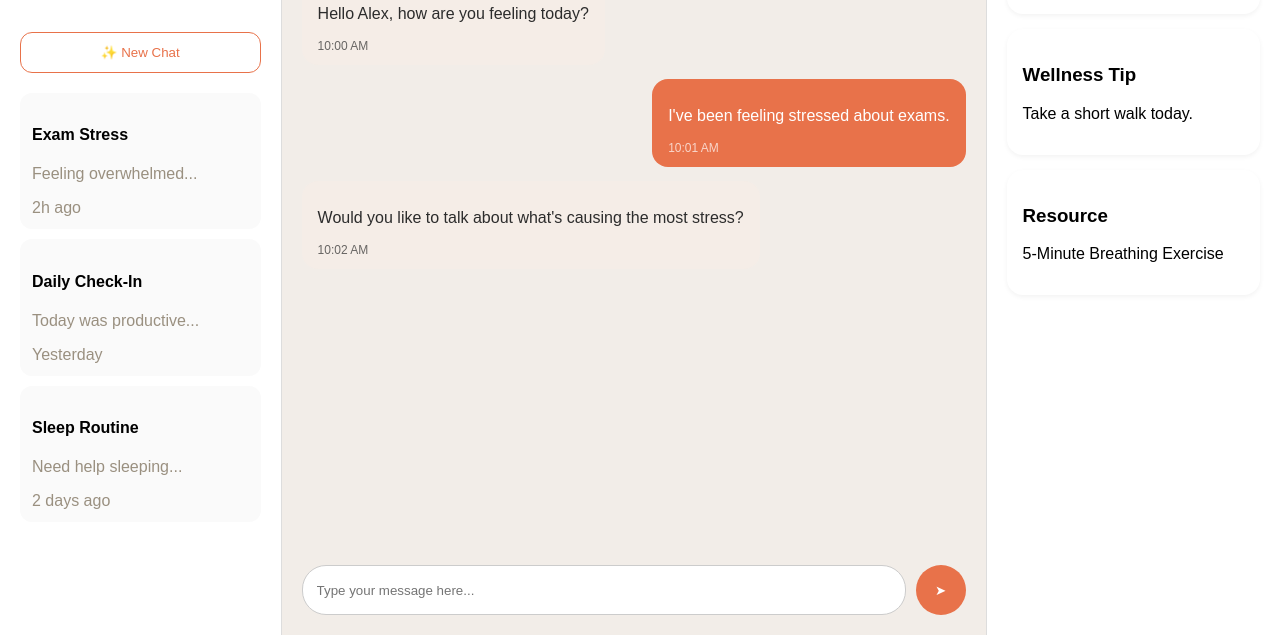
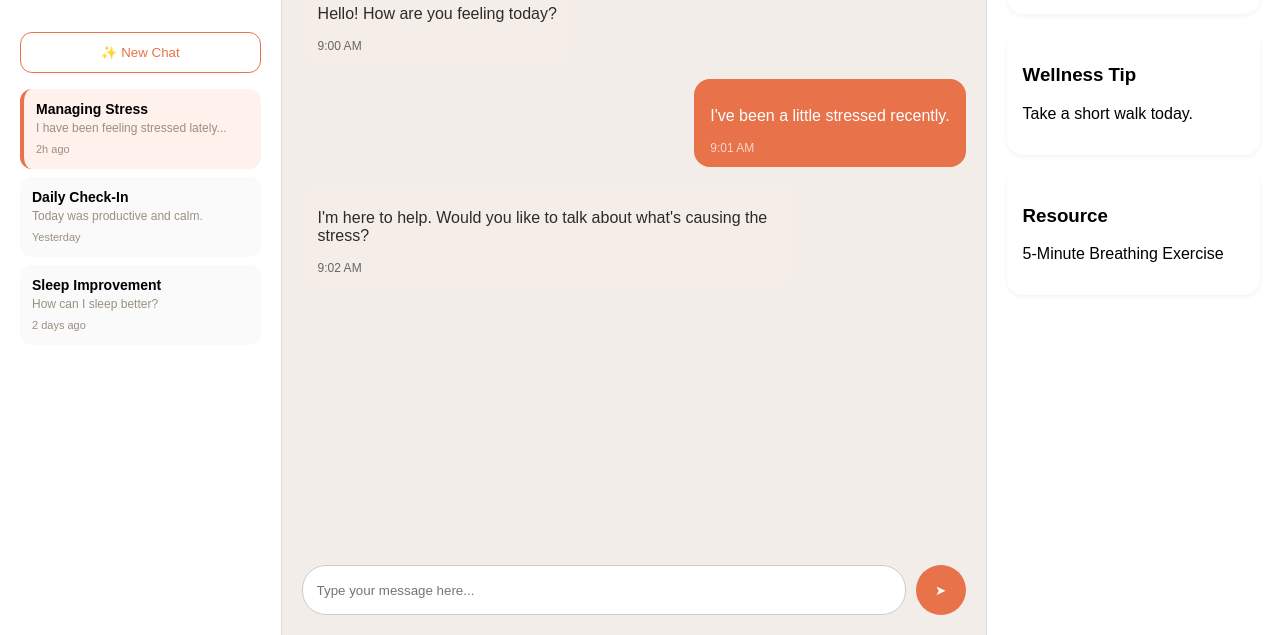
Before and after one commit to kaavyaMagesh/Mental-Wellness-Companion-Chat-, a plain HTML site: page chat.html in a window 1280 px wide. Shown: the part 165-800 px from the top of the page. Drawn offline with Linux system fonts and the light colour scheme.

Commit message:
Wire 'New Chat' button to POST /api/chat/sessions. Display session list from GET /api/chat/sessions. Click to load session.

```diff
--- a/chat.html
+++ b/chat.html
@@ -1,6 +1,9 @@
 <!DOCTYPE html>
-<html>
+<html lang="en">
 <head>
+  <meta charset="UTF-8">
+  <meta name="viewport" content="width=device-width, initial-scale=1.0">
+
   <title>Wellness AI Chat</title>
 
   <link rel="stylesheet" href="./css/ChatLayout.css">
--- a/css/ChatLayout.css
+++ b/css/ChatLayout.css
@@ -122,3 +122,41 @@ body {
 .nav-btn:hover {
   background: #fff3ef;
 }
+
+.conversation-item {
+  padding: 12px;
+  margin-bottom: 8px;
+  border-radius: 12px;
+  cursor: pointer;
+  transition: 0.2s ease;
+}
+
+.conversation-item:hover {
+  background: #f8f5f2;
+}
+
+.conversation-item.active {
+  background: #fff2ec;
+  border-left: 4px solid #e8724a;
+}
+
+.conversation-item h4 {
+  margin: 0;
+  font-size: 14px;
+}
+
+.conversation-item p {
+  margin: 4px 0;
+  font-size: 12px;
+  color: #9a9080;
+}
+
+.conversation-item span {
+  font-size: 11px;
+  color: #9a9080;
+}
+
+.new-chat-btn {
+  width: 100%;
+  margin-bottom: 16px;
+}
--- a/data/mockChatData.js
+++ b/data/mockChatData.js
@@ -1,41 +1,40 @@
-export const sessions = [
+// data/mockChatData.js
+
+export const mockSessions = [
   {
     id: 1,
-    title: "Exam Stress",
-    preview: "Feeling overwhelmed...",
+    title: "Managing Stress",
+    preview: "I have been feeling stressed lately...",
     time: "2h ago",
   },
   {
     id: 2,
     title: "Daily Check-In",
-    preview: "Today was productive...",
+    preview: "Today was productive and calm.",
     time: "Yesterday",
   },
   {
     id: 3,
-    title: "Sleep Routine",
-    preview: "Need help sleeping...",
+    title: "Sleep Improvement",
+    preview: "How can I sleep better?",
     time: "2 days ago",
   },
 ];
 
 export const messages = [
   {
-    id: 1,
-    sender: "assistant",
-    text: "Hello Alex, how are you feeling today?",
-    timestamp: "10:00 AM",
+    text: "Hello! How are you feeling today?",
+    sender: "ai",
+    timestamp: "9:00 AM",
   },
   {
-    id: 2,
+    text: "I've been a little stressed recently.",
     sender: "user",
-    text: "I've been feeling stressed about exams.",
-    timestamp: "10:01 AM",
+    timestamp: "9:01 AM",
   },
   {
-    id: 3,
-    sender: "assistant",
-    text: "Would you like to talk about what's causing the most stress?",
-    timestamp: "10:02 AM",
+    text: "I'm here to help. Would you like to talk about what's causing the stress?",
+    sender: "ai",
+    timestamp: "9:02 AM",
   },
 ];
--- a/js/ChatLayout.js
+++ b/js/ChatLayout.js
@@ -1,5 +1,8 @@
-import { sessions, messages } from "../data/mockChatData.js";
+import { mockSessions, messages } from "../data/mockChatData.js";
 import { createMessageBubble } from "./MessageBubble.js";
+
+let sessions = [...mockSessions];
+let currentSessionId = sessions[0]?.id || null;
 
 export function renderChatLayout() {
   const app = document.getElementById("app");
@@ -8,20 +11,24 @@ export function renderChatLayout() {
     <div class="chat-layout">
 
       <aside class="sidebar">
+
         <div class="logo-section">
           <h2>🌿 Wellness AI</h2>
           <p>Mind. Body. Balance.</p>
         </div>
-<div class="nav-links">
-  <a href="admin.html" class="nav-btn">
-    Admin Panel →
-  </a>
-</div>
-        <button class="new-chat-btn">
+
+        <div class="nav-links">
+          <a href="admin.html" class="nav-btn">
+            Admin Panel →
+          </a>
+        </div>
+
+        <button class="new-chat-btn" id="newChatBtn">
           ✨ New Chat
         </button>
 
         <div id="sessionList"></div>
+
       </aside>
 
       <main class="chat-window">
@@ -29,7 +36,9 @@ export function renderChatLayout() {
         <div class="chat-header">
           <div>
             <h2>AI Companion</h2>
-            <span class="online-status">● Online</span>
+            <span class="online-status">
+              ● Online
+            </span>
           </div>
         </div>
 
@@ -39,6 +48,7 @@ export function renderChatLayout() {
         ></div>
 
         <div class="chat-input-container">
+
           <input
             id="messageInput"
             placeholder="Type your message here..."
@@ -47,6 +57,7 @@ export function renderChatLayout() {
           <button id="sendBtn">
             ➤
           </button>
+
         </div>
 
       </main>
@@ -55,7 +66,7 @@ export function renderChatLayout() {
 
         <div class="info-card">
           <h3>Session Details</h3>
-          <p>Created: Jun 4, 2026</p>
+          <p>Created: Jun 8, 2026</p>
           <p>Messages: 24</p>
         </div>
 
@@ -74,13 +85,25 @@ export function renderChatLayout() {
     </div>
   `;
 
+  renderSessionList();
+  renderMessages();
+
+  setupEventListeners();
+}
+
+function renderSessionList() {
   const sessionList =
     document.getElementById("sessionList");
+
+  sessionList.innerHTML = "";
 
   sessions.forEach((session) => {
     const item = document.createElement("div");
 
-    item.className = "conversation-item";
+    item.className =
+      currentSessionId === session.id
+        ? "conversation-item active"
+        : "conversation-item";
 
     item.innerHTML = `
       <h4>${session.title}</h4>
@@ -88,11 +111,19 @@ export function renderChatLayout() {
       <span>${session.time}</span>
     `;
 
+    item.addEventListener("click", () => {
+      selectSession(session.id);
+    });
+
     sessionList.appendChild(item);
   });
+}
 
+function renderMessages() {
   const chatContainer =
     document.getElementById("chatContainer");
+
+  chatContainer.innerHTML = "";
 
   messages.forEach((message) => {
     chatContainer.appendChild(
@@ -103,17 +134,25 @@ export function renderChatLayout() {
       )
     );
   });
+}
+
+function setupEventListeners() {
+  const sendBtn =
+    document.getElementById("sendBtn");
 
   const input =
     document.getElementById("messageInput");
 
-  const sendBtn =
-    document.getElementById("sendBtn");
+  const newChatBtn =
+    document.getElementById("newChatBtn");
 
   sendBtn.addEventListener("click", () => {
     const value = input.value.trim();
 
     if (!value) return;
+
+    const chatContainer =
+      document.getElementById("chatContainer");
 
     chatContainer.appendChild(
       createMessageBubble(
@@ -128,4 +167,39 @@ export function renderChatLayout() {
     chatContainer.scrollTop =
       chatContainer.scrollHeight;
   });
+
+  newChatBtn.addEventListener(
+    "click",
+    createNewSession
+  );
 }
+
+function createNewSession() {
+  // TODO: Replace with POST /api/chat/sessions
+
+  const newSession = {
+    id: Date.now(),
+    title: "New Conversation",
+    preview: "Start chatting...",
+    time: "Now",
+  };
+
+  sessions.unshift(newSession);
+
+  currentSessionId = newSession.id;
+
+  renderSessionList();
+}
+
+function selectSession(sessionId) {
+  // TODO: Replace with GET /api/chat/sessions/:id
+
+  currentSessionId = sessionId;
+
+  renderSessionList();
+
+  console.log(
+    "Selected Session:",
+    sessionId
+  );
+}
```
Lines whose indentation alone changed are shown as unchanged.
